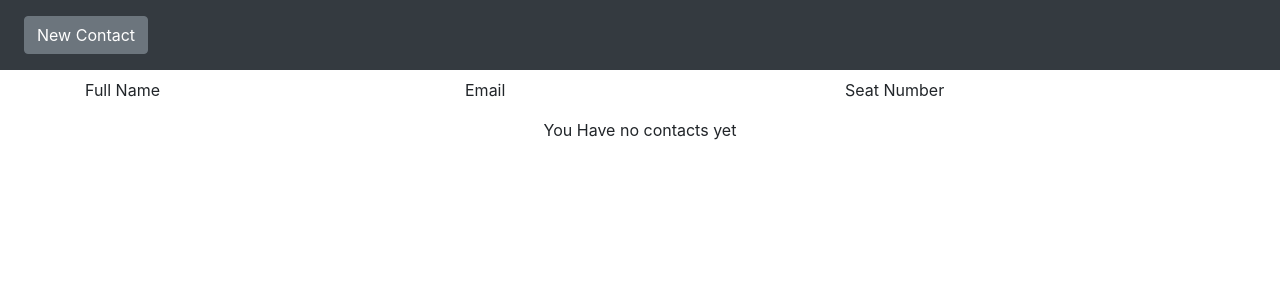
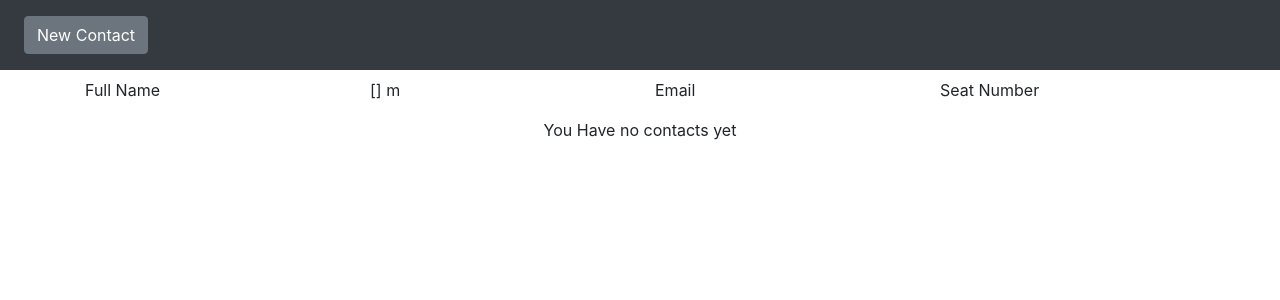
Before and after one commit to lewis-kori/seats-with-vue, a Nuxt app: page /contacts in a window 1280 px wide. Shown: the top 300 px of the page. Built offline with nearby package versions, Linux system fonts and the light colour scheme.

Commit message:
add contact basics

```diff
--- a/components/NewContact.vue
+++ b/components/NewContact.vue
@@ -62,9 +62,11 @@ export default {
   methods: {
     ...mapMutations({ setContact: 'contacts/contacts/setContact' }),
     completeContactCreation() {
-      this.userId.toString()
-      const newContact = { userId: { [this.userId]: [this.form] } }
-      this.setContact(newContact, this.userId)
+      const userIdKey = `{"${this.userId}" : ${JSON.stringify(this.form)}}`
+      // const newContact = JSON.parse(userIdKey)
+      const newContact = { userId: JSON.parse(userIdKey) }
+      this.setContact(newContact)
+      this.$emit('get-user-contacts')
       this.$emit('toggle-contact-form-visibility')
     },
   },
--- a/pages/contacts.vue
+++ b/pages/contacts.vue
@@ -6,11 +6,12 @@
       <div v-if="contactListVisible">
         <b-row class="mt-2 mb-3">
           <b-col>Full Name</b-col>
+          <b-col>{{ contacts }} m</b-col>
           <b-col>Email</b-col>
           <b-col>Seat Number</b-col>
         </b-row>
         <!-- display when member has contacts -->
-        <div v-if="contacts">
+        <div v-if="!contactListVisible">
           <b-row v-for="contact in contacts" :key="contact.email">
             <b-col>{{ contact.fullName }}</b-col>
             <b-col>{{ contact.email }}</b-col>
@@ -32,13 +33,14 @@
         v-else-if="newContactFormVisible"
         :user-id="loggedInUser.id"
         @toggle-contact-form-visibility="toggleNewContactFormVisibility"
+        @get-user-contacts="getUserContacts"
       />
     </div>
   </div>
 </template>
 
 <script>
-import { mapGetters } from 'vuex'
+import { mapGetters, mapMutations } from 'vuex'
 import NavBar from '@/components/NavBar'
 import NewContact from '@/components/NewContact'
 export default {
@@ -51,20 +53,28 @@ export default {
     }
   },
   computed: {
-    ...mapGetters([
-      { contacts: 'contacts/contacts/userContacts' },
-      'loggedInUser',
-    ]),
+    ...mapGetters({
+      userContacts: 'contacts/contacts/userContacts',
+      contacts: 'contacts/contacts/contacts',
+      loggedInUser: 'loggedInUser',
+    }),
   },
   created() {
-    // console.log(typeof this.userContacts)
-    // this.contacts(this.loggedInUser.id)
+    // this.getUserContacts(this.loggedInUser.id)
+    this.getAllContacts()
   },
   methods: {
     toggleNewContactFormVisibility() {
       this.contactListVisible = !this.contactListVisible
       this.newContactFormVisible = !this.newContactFormVisible
     },
+    ...mapMutations({
+      setUserContacts: 'contacts/contacts/setUserContacts',
+      getAllContacts: 'contacts/contacts/setContact',
+    }),
+    getUserContacts() {
+      this.setUserContacts(this.loggedInUser.id)
+    },
   },
 }
 </script>
--- a/store/contacts/contacts.js
+++ b/store/contacts/contacts.js
@@ -1,20 +1,21 @@
 export const state = () => ({
-  contacts: [],
+  allContacts: [],
+  userContacts: [],
 })
 
 export const mutations = {
-  setContact(state, payload, userId) {
-    state.contacts.push(payload)
+  setContact(state, payload) {
+    if (payload) {
+      state.allContacts.push(payload)
+    }
+  },
+  setUserContacts(state, userId) {
+    const userContacts = (state.allContacts.userId = userId)
+    state.userContacts.push(userContacts)
   },
 }
 
 export const getters = {
-  userContacts: (state) => (userId) => {
-    const userContacts = state.contacts[userId]
-    if (userContacts) {
-      return state.contacts[userId]
-    } else {
-      return []
-    }
-  },
+  userContacts: (state) => state.userContacts,
+  contacts: (state) => state.allContacts,
 }
```
